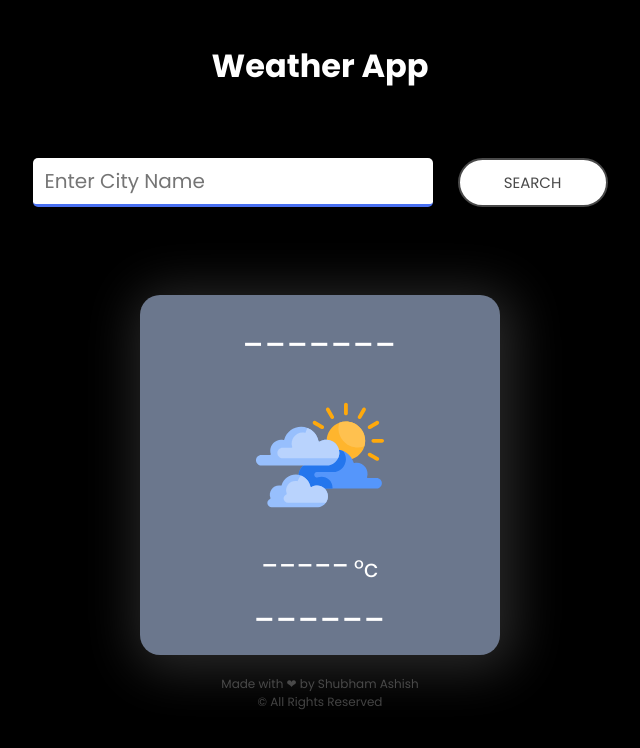
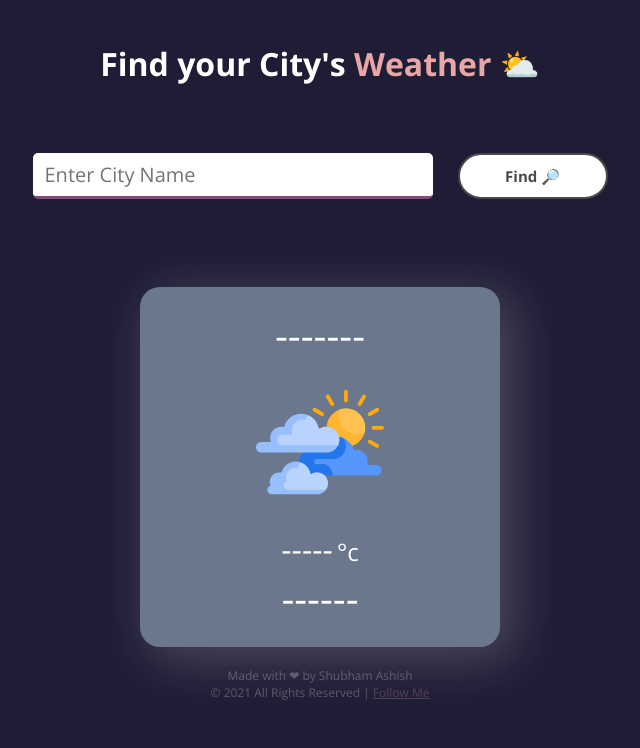
Before and after one commit to shubhamashish33/weather, a plain HTML site: page index.html in a window 1280 px wide. Shown: the whole page, without its empty margins (320-960 px from the left). Drawn offline with nearby package versions, Linux system fonts and the light colour scheme.

Commit message:
UPDATE design

```diff
--- a/index.html
+++ b/index.html
@@ -11,13 +11,13 @@
 </head>
 
 <body>
-    <h1>Weather App</h1>
+    <h1>Find your City's <b> <font color="#E9A6A6">Weather</font> </b> &#9925</h1>
 
     <form id="search-form">
         <input type="search" placeholder="Enter City Name" id="search-input" required autocomplete="off" />
         <br>
         </br>
-        <button id="search-button">Search</button>
+        <button id="search-button">Find 🔎</button>
 
     </form>
 
@@ -41,7 +41,7 @@
 
     </script>
     <footer>Made with ❤ by Shubham Ashish
-        <br>© All Rights Reserved
+        <br>© 2021 All Rights Reserved | <a href="https://git.io/Jztdh" target="_blank">Follow Me</a>
     </footer>
 </body>
 
--- a/script.js
+++ b/script.js
@@ -57,7 +57,7 @@ const getWeather = async (city) => {
 
     }
     catch (error) {
-        alert('Oops! City Not Found 😓');
+        alert('Oops! City Not Found ☹️');
     }
 
 };
--- a/style.css
+++ b/style.css
@@ -1,18 +1,22 @@
-@import url("https://fonts.googleapis.com/css2?family=Poppins:wght@300;400;700&display=swap");
+@import url('https://fonts.googleapis.com/css2?family=Open+Sans:wght@300;400;700&display=swap');
 * {
   box-sizing: border-box;
   margin: 0;
   padding: 0;
-  font-family: "Poppins", sans-serif;
+  font-family: 'Open Sans', sans-serif;
 }
 body {
   height: 100px;
-  background-color: black;
+  background-color:#1F1D36;
   color: white;
 }
 h1 {
   text-align: center;
   margin-top: 42px;
+}
+a{
+  color:#E9A6A6;
+
 }
 #search-form {
   display: flex;
@@ -60,13 +64,13 @@ main {
   display: block;
   margin-left: auto;
   margin-right: auto;
-  box-shadow: 5px 5px 50px 10px rgba(207, 207, 207, 0.2);
+  box-shadow: 12px 10px 50px 4px rgb(226 226 226 / 22%);
 }
 
 #search-button {
   color: #494949;
-  text-transform: uppercase;
   text-decoration: none;
+  font-weight: 700;
   background: white;
   border-radius: 40px;
   margin-left: 25px;
@@ -80,8 +84,8 @@ main {
 }
 #search-button:hover {
   color: #ffffff;
-  background: #4970f1;
-  border-color: #4970f1;
+  background: #864879;
+  border-color: #864879;
   transition: all 0.4s ease 0s;
   transform: translateY(-3px);
 }
@@ -93,7 +97,7 @@ main {
   font-size: 20px;
   margin: 8px 0;
   padding: 8px 0;
-  border-bottom: 3px solid #4970f1;
+  border-bottom: 3px solid #864879;
   outline: none;
   background-color: white;
   border-radius: 5px;
@@ -150,4 +154,9 @@ footer {
   #temp #temp-unit {
     font-size: 22px;
   }
+  #search-button{
+    color: white;
+    background: #864879;
+  border-color: #864879;
+  }
 }
```
